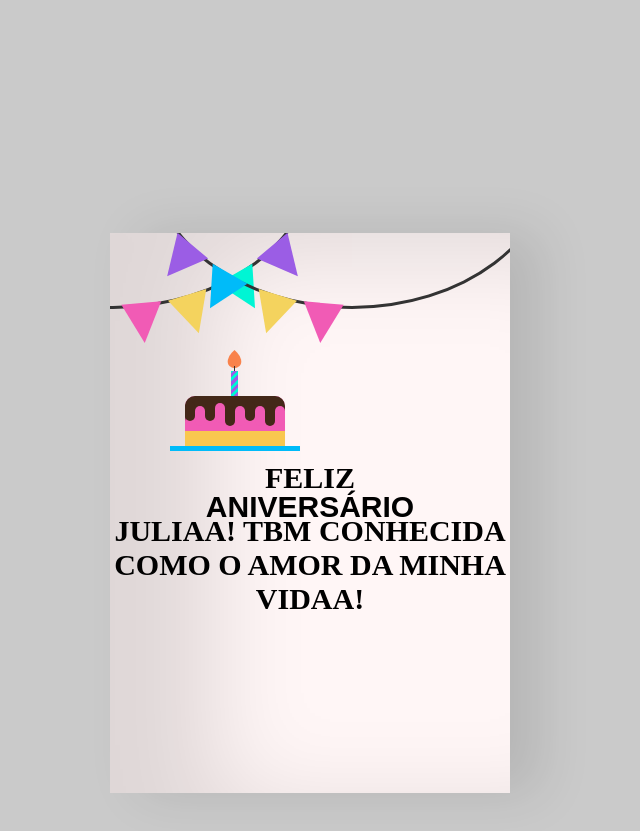
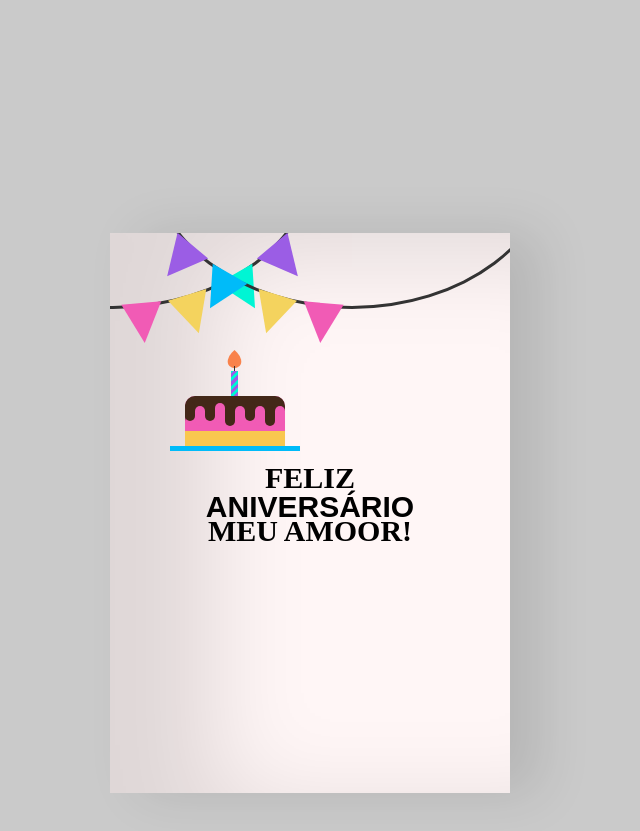
Before and after one commit to MatheusH264/Cartao-de-aniversario, a plain HTML site: page index.html in a window 1280 px wide. Shown: the part 95-926 px from the top of the page, without its empty margins (330-970 px from the left). Drawn offline with Linux system fonts and the light colour scheme.

Commit message:
Update index.html

```diff
--- a/index.html
+++ b/index.html
@@ -13,7 +13,7 @@
             <div class="front-text">
             <h3 class="happy">FELIZ</h3>
             <h2 class="bday">ANIVERSÁRIO</h2>
-            <h3 class="toyou">JULIAA! TBM CONHECIDA COMO O AMOR DA MINHA VIDAA!</h3>
+            <h3 class="toyou">MEU AMOOR!</h3>
         </div>
         <div class="wrap-deco">
             <div class="decorations"></div>
```
